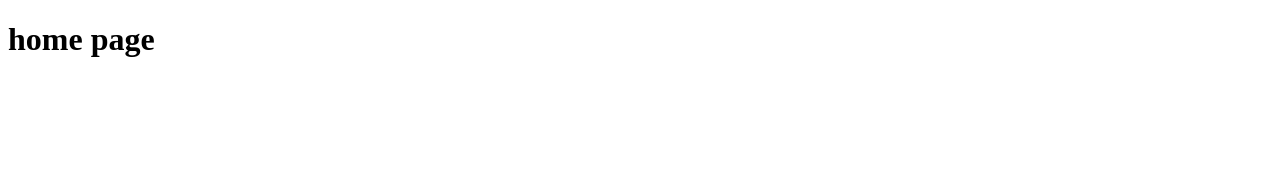
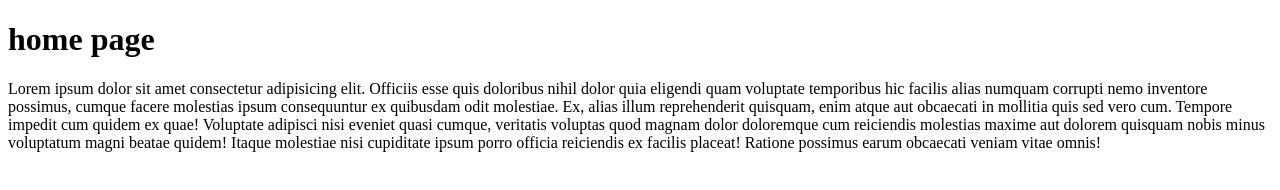
Before and after one commit to fitnessmohit/git-learn, a plain HTML site: page index.html in a window 1280 px wide. Drawn offline with Linux system fonts and the light colour scheme.

Commit message:
comments index.html

```diff
--- a/index.html
+++ b/index.html
@@ -9,6 +9,11 @@
 
 <body>
     <h1>home page</h1>
+    <p>
+        Lorem ipsum dolor sit amet consectetur adipisicing elit. Officiis esse quis doloribus nihil dolor quia eligendi quam voluptate temporibus hic facilis alias numquam corrupti nemo inventore possimus, cumque facere molestias ipsum consequuntur ex quibusdam
+        odit molestiae. Ex, alias illum reprehenderit quisquam, enim atque aut obcaecati in mollitia quis sed vero cum. Tempore impedit cum quidem ex quae! Voluptate adipisci nisi eveniet quasi cumque, veritatis voluptas quod magnam dolor doloremque cum
+        reiciendis molestias maxime aut dolorem quisquam nobis minus voluptatum magni beatae quidem! Itaque molestiae nisi cupiditate ipsum porro officia reiciendis ex facilis placeat! Ratione possimus earum obcaecati veniam vitae omnis!
+    </p>
 </body>
 
 </html>
```
